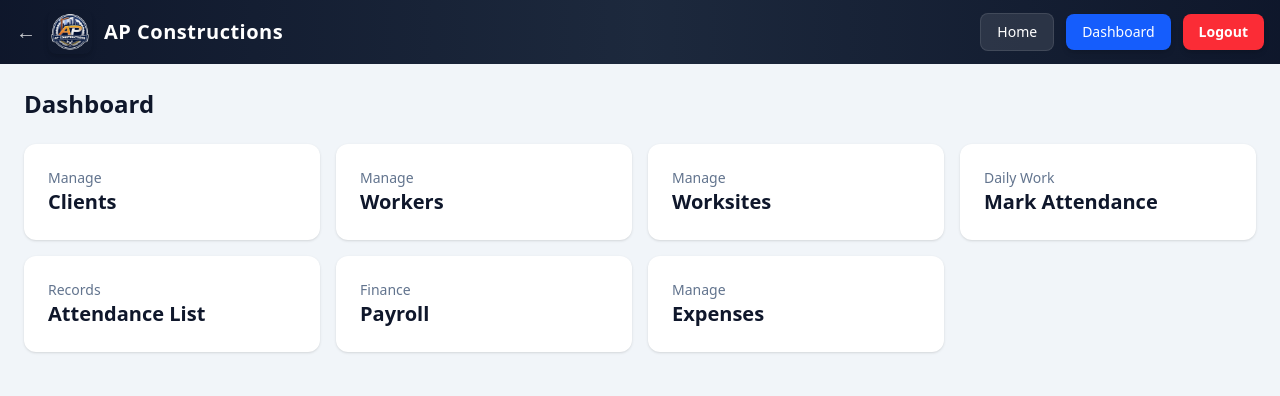
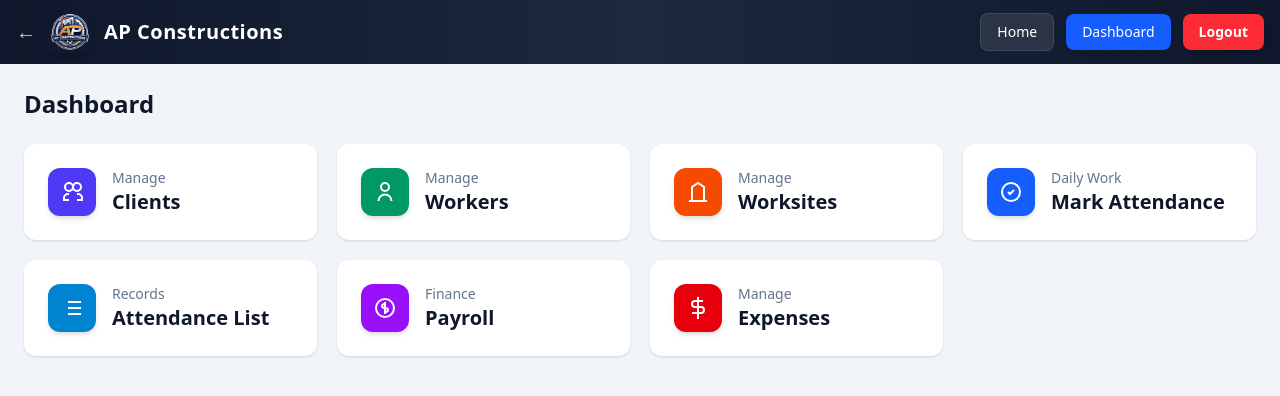
Before and after one commit to ashurohom/ap-constructions-frontend, a React (Vite) app in the folder ap-construtions/: page /dashboard in a window 1280 px wide. Shown: the top 396 px of the page. Built offline with nearby package versions, Linux system fonts and the light colour scheme; sample sign-in values are in the browser's storage.

Commit message:
make a dashboard iconic

```diff
--- a/ap-construtions/src/pages/Dashboard.jsx
+++ b/ap-construtions/src/pages/Dashboard.jsx
@@ -3,6 +3,29 @@ import { useNavigate } from "react-router-dom";
 
 const Dashboard = () => {
   const navigate = useNavigate();
+
+  const Card = ({ title, subtitle, icon, onClick, color }) => (
+    <button
+      onClick={onClick}
+      className="bg-white p-6 rounded-xl shadow
+                 hover:shadow-lg hover:-translate-y-1
+                 transition-all duration-200 text-left
+                 flex items-center gap-4"
+    >
+      <div
+        className={`p-3 rounded-xl ${color} text-white shadow-md`}
+      >
+        {icon}
+      </div>
+
+      <div>
+        <p className="text-sm text-slate-500">{subtitle}</p>
+        <p className="text-xl font-semibold text-slate-900">
+          {title}
+        </p>
+      </div>
+    </button>
+  );
 
   return (
     <>
@@ -14,78 +37,107 @@ const Dashboard = () => {
         </h1>
 
         {/* Quick Actions */}
-        <div className="grid grid-cols-1 sm:grid-cols-2 md:grid-cols-4 gap-4">
+        <div className="grid grid-cols-1 sm:grid-cols-2 md:grid-cols-4 gap-5">
 
           {/* Clients */}
-          <button
+          <Card
+            title="Clients"
+            subtitle="Manage"
+            color="bg-indigo-600"
             onClick={() => navigate("/clients")}
-            className="bg-white p-6 rounded-xl shadow hover:shadow-md transition text-left"
-          >
-            <p className="text-sm text-slate-500">Manage</p>
-            <p className="text-xl font-semibold text-slate-900">Clients</p>
-          </button>
+            icon={
+              <svg className="h-6 w-6" fill="none" stroke="currentColor" strokeWidth="2" viewBox="0 0 24 24">
+                <path d="M17 20h5v-2a4 4 0 00-4-4h-1" />
+                <path d="M9 20H4v-2a4 4 0 014-4h1" />
+                <circle cx="9" cy="7" r="4" />
+                <circle cx="17" cy="7" r="4" />
+              </svg>
+            }
+          />
 
           {/* Workers */}
-          <button
+          <Card
+            title="Workers"
+            subtitle="Manage"
+            color="bg-emerald-600"
             onClick={() => navigate("/workers")}
-            className="bg-white p-6 rounded-xl shadow hover:shadow-md transition text-left"
-          >
-            <p className="text-sm text-slate-500">Manage</p>
-            <p className="text-xl font-semibold text-slate-900">Workers</p>
-          </button>
+            icon={
+              <svg className="h-6 w-6" fill="none" stroke="currentColor" strokeWidth="2" viewBox="0 0 24 24">
+                <circle cx="12" cy="7" r="4" />
+                <path d="M5.5 21a6.5 6.5 0 0113 0" />
+              </svg>
+            }
+          />
 
+          {/* Worksites */}
+          <Card
+            title="Worksites"
+            subtitle="Manage"
+            color="bg-orange-600"
+            onClick={() => navigate("/worksites")}
+            icon={
+              <svg className="h-6 w-6" fill="none" stroke="currentColor" strokeWidth="2" viewBox="0 0 24 24">
+                <path d="M3 21h18" />
+                <path d="M6 21V7l6-4 6 4v14" />
+              </svg>
+            }
+          />
 
-           {/* Worksites */}
-          <button
-            onClick={() => navigate("/worksites")}
-            className="bg-white p-6 rounded-xl shadow hover:shadow-md transition text-left"
-          >
-            <p className="text-sm text-slate-500">Manage</p>
-            <p className="text-xl font-semibold text-slate-900">Worksites</p>
-          </button>
+          {/* Mark Attendance */}
+          <Card
+            title="Mark Attendance"
+            subtitle="Daily Work"
+            color="bg-blue-600"
+            onClick={() => navigate("/attendance/mark")}
+            icon={
+              <svg className="h-6 w-6" fill="none" stroke="currentColor" strokeWidth="2" viewBox="0 0 24 24">
+                <path d="M9 12l2 2 4-4" />
+                <circle cx="12" cy="12" r="9" />
+              </svg>
+            }
+          />
 
+          {/* Attendance List */}
+          <Card
+            title="Attendance List"
+            subtitle="Records"
+            color="bg-sky-600"
+            onClick={() => navigate("/attendance")}
+            icon={
+              <svg className="h-6 w-6" fill="none" stroke="currentColor" strokeWidth="2" viewBox="0 0 24 24">
+                <path d="M8 6h13M8 12h13M8 18h13M3 6h.01M3 12h.01M3 18h.01" />
+              </svg>
+            }
+          />
 
-          <button
-            onClick={() => navigate("/attendance/mark")}
-            className="bg-white p-6 rounded-xl shadow hover:shadow-md transition text-left"
-          >
-            <p className="text-sm text-slate-500">Daily Work</p>
-            <p className="text-xl font-semibold text-slate-900">
-              Mark Attendance
-            </p>
-          </button>
+          {/* Payroll */}
+          <Card
+            title="Payroll"
+            subtitle="Finance"
+            color="bg-purple-600"
+            onClick={() => navigate("/payroll")}
+            icon={
+              <svg className="h-6 w-6" fill="none" stroke="currentColor" strokeWidth="2" viewBox="0 0 24 24">
+                <path d="M12 8c-1.5 0-3 .5-3 2s1.5 2 3 2 3 .5 3 2-1.5 2-3 2" />
+                <path d="M12 6v12" />
+                <circle cx="12" cy="12" r="9" />
+              </svg>
+            }
+          />
 
-          <button
-            onClick={() => navigate("/attendance")}
-            className="bg-white p-6 rounded-xl shadow hover:shadow-md transition text-left"
-          >
-            <p className="text-sm text-slate-500">Records</p>
-            <p className="text-xl font-semibold text-slate-900">
-              Attendance List
-            </p>
-          </button>
-
-
-          <button
-            onClick={() => navigate("/payroll")}
-            className="bg-white p-6 rounded-xl shadow hover:shadow-md transition text-left"
-          >
-            <p className="text-sm text-slate-500">Finance</p>
-            <p className="text-xl font-semibold text-slate-900">
-              Payroll
-            </p>
-          </button>
-
-          <button
+          {/* Expenses */}
+          <Card
+            title="Expenses"
+            subtitle="Manage"
+            color="bg-red-600"
             onClick={() => navigate("/expenses")}
-            className="bg-white p-6 rounded-xl shadow hover:shadow-md transition text-left"
-          >
-            <p className="text-sm text-slate-500">Manage</p>
-            <p className="text-xl font-semibold text-slate-900">Expenses</p>
-          </button>
-
-
-
+            icon={
+              <svg className="h-6 w-6" fill="none" stroke="currentColor" strokeWidth="2" viewBox="0 0 24 24">
+                <path d="M12 1v22" />
+                <path d="M17 5H9a3 3 0 000 6h6a3 3 0 010 6H6" />
+              </svg>
+            }
+          />
 
         </div>
       </div>
--- a/ap-construtions/src/pages/Home.jsx
+++ b/ap-construtions/src/pages/Home.jsx
@@ -81,15 +81,23 @@ const Home = () => {
               </div>
             </div>
 
-            {/* Developer Profile Card */}
-            {/* Developer Credit – Advanced One Line */}
+            {/* Developer Profile Card
             <div className="bg-white rounded-lg shadow px-5 py-3 flex flex-col sm:flex-row sm:items-center sm:justify-between gap-2 text-sm">
 
               <span className="text-slate-600">
-                Designed & Developed by{" "}
-                <span className="font-semibold bg-gradient-to-r from-yellow-500 to-orange-500 bg-clip-text text-transparent">
+                © 2025{" "}
+                <a
+                  href="https://www.linkedin.com/in/ashitoshrohom"
+                  target="_blank"
+                  rel="noopener noreferrer"
+                  className="font-semibold text-blue-600 hover:text-blue-700 hover:underline transition"
+                >
                   Ashitosh Rohom
-                </span>
+                </a>
+                . Designed & Developed for{" "}
+                <span className="font-medium text-slate-700">
+                  AP Constructions
+                </span>.
               </span>
 
               <a
@@ -103,7 +111,8 @@ const Home = () => {
                 🤝 Connect
               </a>
 
-            </div>
+            </div> */}
+
 
 
 
```
